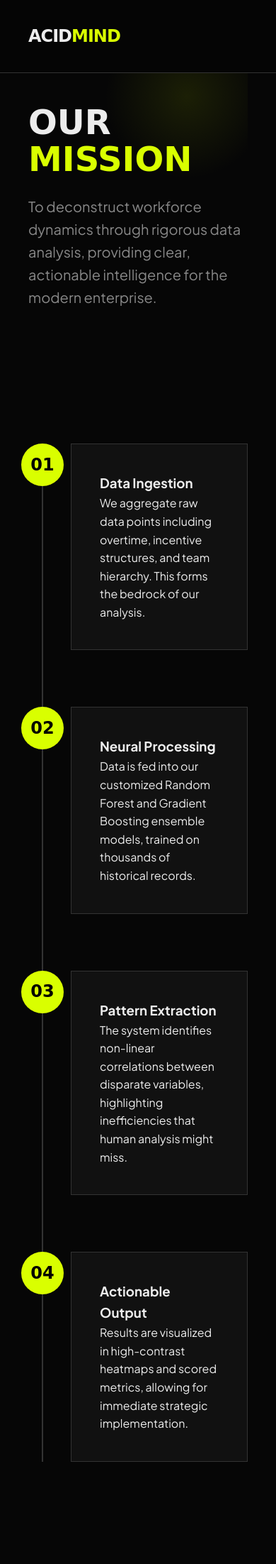
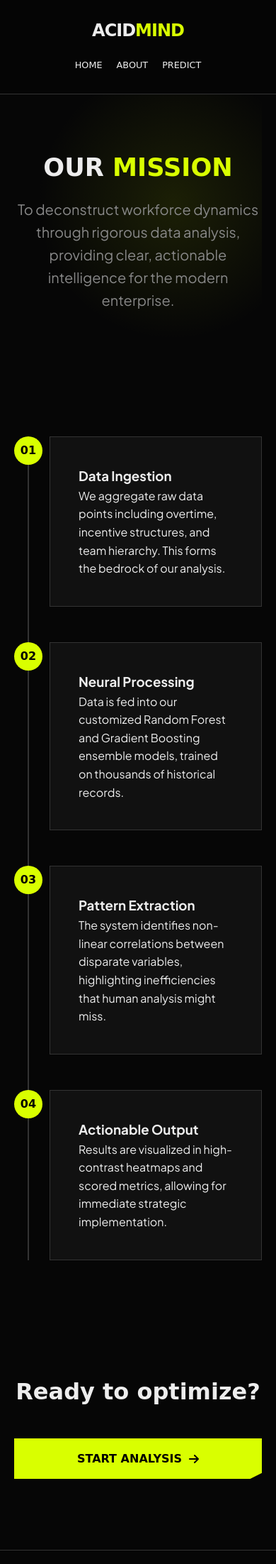
Before and after one commit to Manikantacdev/Employee-Prediction, a Flask app: page /about in a window 390 px wide. Shown: the top 2204 px of the page at 71% size. Run offline with Flask 3, Linux system fonts and the light colour scheme; some web fonts are replaced.

Commit message:
Mobile Size and Tab Size Styles

```diff
--- a/Flask/static/css/style.css
+++ b/Flask/static/css/style.css
@@ -5,7 +5,8 @@
     --bg-dark: #060606;
     --bg-panel: #111111;
     --bg-panel-hover: #161616;
-    --accent: #D9FF00; /* Acid Lime */
+    --accent: #D9FF00;
+    /* Acid Lime */
     --accent-dim: #b6d600;
     --text-main: #EDEDED;
     --text-muted: #888888;
@@ -42,7 +43,9 @@ a {
     transition: all 0.3s ease;
 }
 
-ul { list-style: none; }
+ul {
+    list-style: none;
+}
 
 /* Utilities */
 .container {
@@ -51,7 +54,9 @@ ul { list-style: none; }
     padding: 0 40px;
 }
 
-.text-accent { color: var(--accent); }
+.text-accent {
+    color: var(--accent);
+}
 
 .acid-btn {
     display: inline-flex;
@@ -148,6 +153,7 @@ ul { list-style: none; }
         opacity: 0;
         transform: translateY(30px);
     }
+
     to {
         opacity: 1;
         transform: translateY(0);
@@ -159,9 +165,17 @@ ul { list-style: none; }
     animation: fadeInUp 0.8s cubic-bezier(0.2, 0.8, 0.2, 1) forwards;
 }
 
-.delay-1 { animation-delay: 0.1s; }
-.delay-2 { animation-delay: 0.2s; }
-.delay-3 { animation-delay: 0.3s; }
+.delay-1 {
+    animation-delay: 0.1s;
+}
+
+.delay-2 {
+    animation-delay: 0.2s;
+}
+
+.delay-3 {
+    animation-delay: 0.3s;
+}
 
 /* Home Page */
 .hero {
@@ -180,7 +194,7 @@ ul { list-style: none; }
     right: -10%;
     width: 60vw;
     height: 60vw;
-    background: radial-gradient(circle, rgba(217, 255, 0, 0.1) 0%, rgba(6,6,6,0) 70%);
+    background: radial-gradient(circle, rgba(217, 255, 0, 0.1) 0%, rgba(6, 6, 6, 0) 70%);
     z-index: -1;
     pointer-events: none;
 }
@@ -320,7 +334,8 @@ footer {
     letter-spacing: 1px;
 }
 
-.form-group input, .form-group select {
+.form-group input,
+.form-group select {
     width: 100%;
     background: var(--bg-dark);
     border: 1px solid var(--border);
@@ -332,7 +347,8 @@ footer {
     transition: 0.3s;
 }
 
-.form-group input:focus, .form-group select:focus {
+.form-group input:focus,
+.form-group select:focus {
     border-color: var(--accent);
     box-shadow: 0 0 0 4px rgba(217, 255, 0, 0.1);
 }
@@ -362,7 +378,9 @@ footer {
     color: var(--text-muted);
 }
 
-.info-box li { margin-bottom: 10px; }
+.info-box li {
+    margin-bottom: 10px;
+}
 
 /* Prediction Results */
 .result-header {
@@ -414,10 +432,14 @@ footer {
     width: 100%;
     height: auto;
     display: block;
-    filter: invert(1) hue-rotate(180deg) saturate(2); /* Experimental: Invert charts for dark mode if they are light */
+    filter: invert(1) hue-rotate(180deg) saturate(2);
+    /* Experimental: Invert charts for dark mode if they are light */
 }
+
 /* Revert filter if charts are transparent pngs */
-.chart-item img.clean { filter: none; }
+.chart-item img.clean {
+    filter: none;
+}
 
 /* About Page */
 .timeline {
@@ -433,7 +455,9 @@ footer {
     position: relative;
 }
 
-.timeline-item:nth-child(even) { flex-direction: row-reverse; }
+.timeline-item:nth-child(even) {
+    flex-direction: row-reverse;
+}
 
 .timeline-center-line {
     position: absolute;
@@ -471,18 +495,204 @@ footer {
 }
 
 /* Responsiveness */
+
+/* Tablet (769px - 1024px) */
+@media (min-width: 769px) and (max-width: 1024px) {
+    .container {
+        padding: 0 30px;
+    }
+
+    .hero-text h2 {
+        font-size: 3.5rem;
+    }
+
+    .bento-grid {
+        grid-template-columns: repeat(2, 1fr);
+    }
+
+    .bento-card.span-2 {
+        grid-column: span 2;
+        /* Keep span for 2-col layout */
+    }
+
+    .split-layout {
+        grid-template-columns: 1fr 280px;
+        /* Slightly narrower sidebar */
+        gap: 30px;
+    }
+
+    .stats-bar {
+        gap: 20px;
+    }
+
+    .stat h3 {
+        font-size: 2rem;
+    }
+}
+
+/* Mobile (Max 768px) */
 @media (max-width: 768px) {
-    .nav-links { display: none; } /* Simplified for now */
-    .hero-text h2 { font-size: 3rem; }
-    .stats-bar { grid-template-columns: 1fr; }
-    .bento-grid { grid-template-columns: 1fr; }
-    .bento-card.span-2 { grid-column: span 1; }
-    .split-layout { grid-template-columns: 1fr; }
-    .info-sidebar { display: none; }
-    .form-grid { grid-template-columns: 1fr; }
-    .timeline-center-line { left: 20px; }
-    .timeline-item { flex-direction: column; padding-left: 60px; }
-    .timeline-item:nth-child(even) { flex-direction: column; }
-    .t-content { width: 100%; }
-    .t-number { left: 20px; }
+    .navbar {
+        padding: 1.5rem 20px;
+        flex-direction: column;
+        gap: 20px;
+    }
+
+    .nav-links {
+        display: flex;
+        /* Show links but stacked/wrapped */
+        gap: 20px;
+        flex-wrap: wrap;
+        justify-content: center;
+    }
+
+    .nav-links a {
+        font-size: 0.8rem;
+    }
+
+    .hero {
+        min-height: auto;
+        padding: 60px 0;
+    }
+
+    .hero::before {
+        width: 100vw;
+        height: 100vw;
+        top: -10%;
+        right: -20%;
+    }
+
+    .hero-text h2 {
+        font-size: 2.8rem;
+        text-align: center;
+    }
+
+    .hero-text p {
+        text-align: center;
+        margin: 0 auto 2rem auto;
+    }
+
+    .acid-btn {
+        width: 100%;
+        justify-content: center;
+    }
+
+    .hero-content {
+        display: flex;
+        flex-direction: column;
+        align-items: center;
+    }
+
+    .stats-bar {
+        grid-template-columns: repeat(3, 1fr);
+        /* Keep 3 cols but smaller */
+        gap: 10px;
+        margin-top: 3rem;
+        text-align: center;
+    }
+
+    .stat h3 {
+        font-size: 1.5rem;
+    }
+
+    .stat p {
+        font-size: 0.7rem;
+    }
+
+    .section-title {
+        font-size: 2rem;
+        margin-bottom: 40px;
+    }
+
+    .bento-grid {
+        grid-template-columns: 1fr;
+        /* Stack cards */
+    }
+
+    .bento-card.span-2 {
+        grid-column: span 1;
+    }
+
+    .split-layout {
+        grid-template-columns: 1fr;
+    }
+
+    .info-sidebar {
+        position: static;
+        margin-top: 40px;
+    }
+
+    .form-grid {
+        grid-template-columns: 1fr;
+        /* Stack inputs */
+    }
+
+    .timeline {
+        margin: 60px auto;
+    }
+
+    .timeline-center-line {
+        left: 20px;
+    }
+
+    .timeline-item {
+        flex-direction: column !important;
+        /* Force column on both odd/even */
+        padding-left: 50px;
+        margin-bottom: 50px;
+    }
+
+    .t-content {
+        width: 100%;
+    }
+
+    .t-number {
+        left: 20px;
+        width: 40px;
+        height: 40px;
+        font-size: 1rem;
+        top: 0;
+        transform: translateX(-50%);
+    }
+
+    .result-card {
+        padding: 30px;
+    }
+
+    .score-display {
+        font-size: 4rem;
+    }
 }
+
+/* Small Mobile (Max 480px) */
+@media (max-width: 480px) {
+    .container {
+        padding: 0 20px;
+    }
+
+    .hero-text h2 {
+        font-size: 2.2rem;
+    }
+
+    .stats-bar {
+        grid-template-columns: 1fr;
+        /* Stack stats on very small screens */
+        gap: 30px;
+    }
+
+    .bento-card {
+        padding: 25px;
+    }
+
+    .form-panel {
+        padding: 25px;
+    }
+
+    .charts-grid {
+        grid-template-columns: 1fr;
+    }
+
+    .score-display {
+        font-size: 3rem;
+    }
+}
--- a/runtime.txt
+++ b/runtime.txt
@@ -1 +1 @@
-python-3.11.7
+python-3.12.0
```
